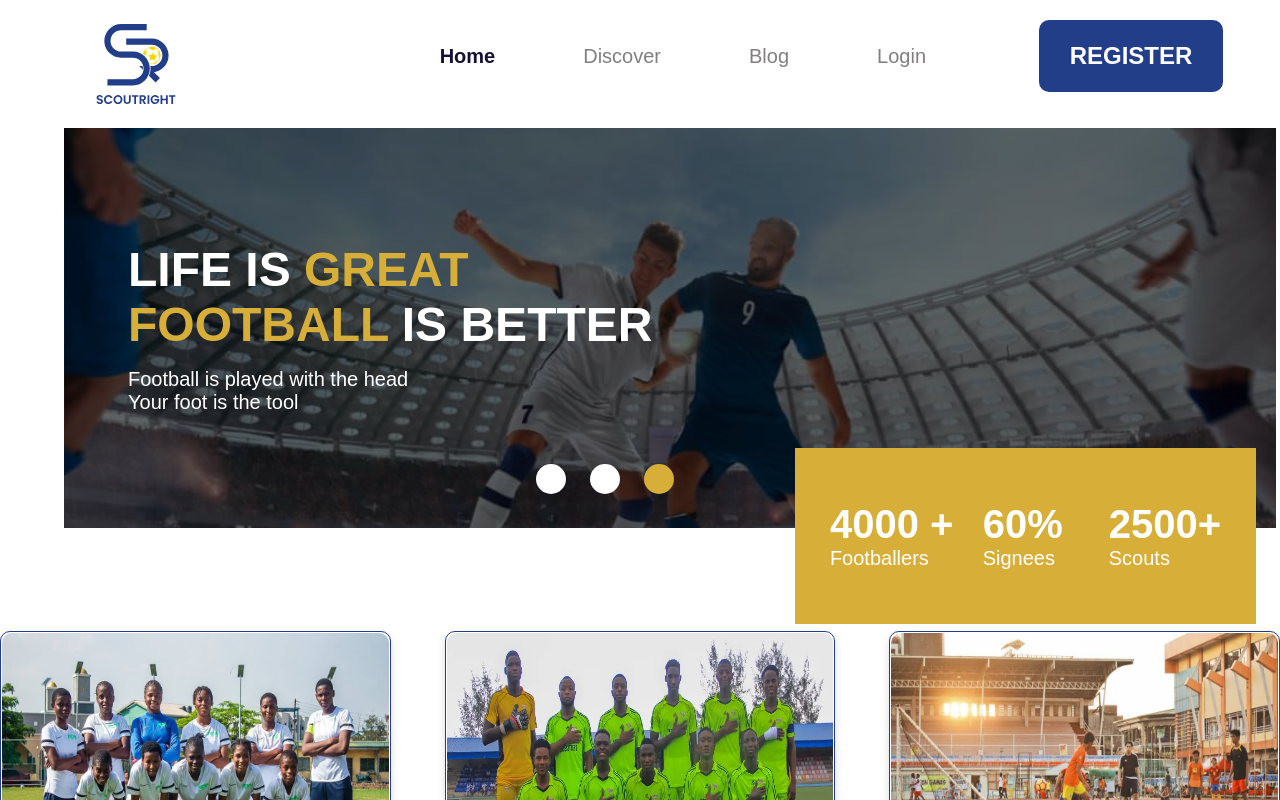
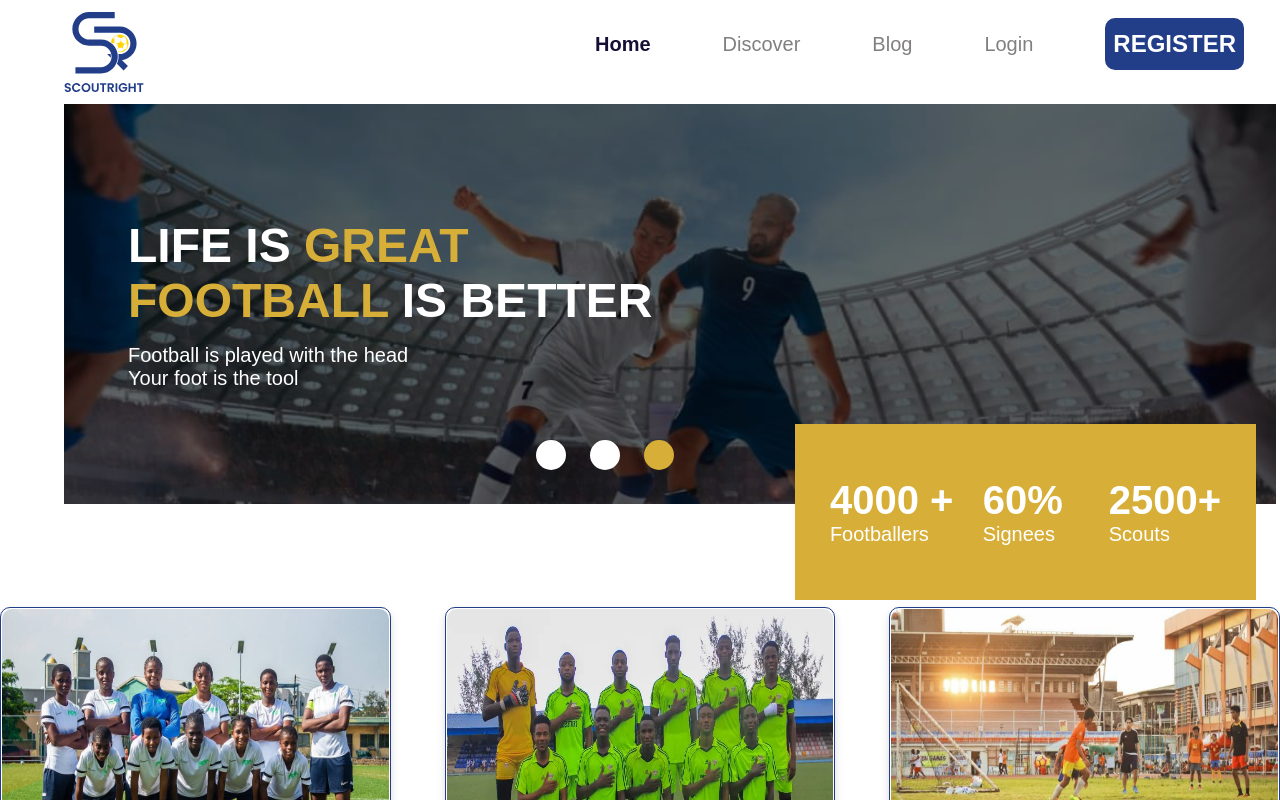
Before and after one commit to Neenoe/scouting-network, a React (Create React App) app: page / in a window 1280 px wide. Shown: the top 800 px of the page. Built offline with nearby package versions, Linux system fonts and the light colour scheme; a web font is replaced by a local one.

Commit message:
navbar rejuvenated

```diff
--- a/src/Components/Nav/Nav.jsx
+++ b/src/Components/Nav/Nav.jsx
@@ -60,17 +60,11 @@ function Nav() {
   return (
     <div className="head">
       <div className="header">
+
         <div className="header-logo">
         <ScoutLogo/>
         </div>
-
-        <div className="header-list flexStart"
-      /**
-       * Setting the initial keyframe to "null" will use
-       * the current value to allow for interruptable keyframes.
-       */
-      whileHover={{ scale: [null, 1.5, 1.4] }}
-      transition={{ duration: 0.3 }}>
+        <div className="header-list flexStart">
 
 
         <Link to="/" onClick={() => handleLinkClick("/")}>
@@ -97,9 +91,10 @@ function Nav() {
               REGISTER
             </button>
           </div>
-        </div>
+          </div>
 
         {/*  */}
+
 
 
         <div className='app__navbar-smallscreen'>
@@ -139,7 +134,7 @@ function Nav() {
 
     </ul>
 
-      {/* </OutsideClickHandler> */}
+
 
 
     </div>
@@ -162,6 +157,7 @@ function Nav() {
          </Box>
       </Modal>
     </div>
+
   );
 }
 
--- a/src/Components/Nav/nav.css
+++ b/src/Components/Nav/nav.css
@@ -1,71 +1,41 @@
-.header {
-  display: flex;
-  flex-direction: row;
-  justify-content: space-between;
-  align-items: center;
-  margin: auto;
-
-  padding: 2rem;
-  max-width: 1450px;
 
 
+.head {
+    width: 100%;
+    height: 120px;
+}
 
-
+.header {
+    max-width: 1400px;
+    margin: auto;
+    padding: 0 auto;
+    display: flex;
+    justify-content: space-between;
+    height: 100%;
+    align-items: center;
+}
+.header-list {
+    display: flex;
+    justify-content: space-between;
+    flex-direction: row;
+    align-items: center;
 
 }
 
-.active {
-    color: #161037;
-   font-weight: 700;
+.header-list > div {
+    padding: 0 36px;
+    color: #817F7F;
+    font-size: 20px;
 }
 
-.head {
-
-
-   /* margin-left: 2rem;
-   padding: 1.5rem; */
-   /* max-width: 1300px; */
-   margin: auto;
-   width: 100%;
-
-
+.header-list a {
+    padding: 0 36px;
+    color: #817F7F;
+    font-size: 20px;
 }
 
-.header-list {
-    color: #817F7F;
-    font-size: 20px;
-    display: flex;
-    flex-direction: row;
-    align-items: center;
-    justify-content: center;
-
-
-
-}
-
-.header-list div {
-    margin-left: 5.5rem;
-
-}
-
-
-
-
-.header-btn {
-    width: 234px;
-height: 72px;
-
-padding: 0.5rem;
-display: flex;
-flex-direction: row;
-align-items: center;
-justify-content: center;
-
-}
-
-.header-btn button {
-    width: 184px;
-    height: 72px;
+.header-list button {
+    padding: 12px 8px;
     border-radius: 10px;
     background: #223E88;
     color: #FFF;
@@ -76,7 +46,15 @@ line-height: normal;
     cursor: pointer;
     border: none;
 }
+.header-logo {
+    padding-top: 3rem;
+    padding-bottom: 3rem;
 
+}
+.active {
+    color: #161037;
+   font-weight: 700;
+  }
 .menu-icon {
     display: none;
 }
@@ -159,7 +137,7 @@ border: none;
 
 
 @media screen and (max-width: 1180px) {
-    .header {
+    /* .header {
         display: flex;
         flex-direction: row;
 
@@ -167,7 +145,7 @@ border: none;
         flex-wrap: nowrap;
 
         margin: auto;
-    }
+    } */
 
 
 
@@ -219,10 +197,18 @@ border: none;
         font-size: 10px;
     }
     .header-btn button{
-       margin-left: -9rem;
+
        width: 88px;
        height: 50px;
        font-size: 14px;
+       border-radius: 10px;
+       background: #223E88;
+       color: #FFF;
+       border: none;
+       font-style: normal;
+       font-weight: 700;
+       line-height: normal;
+       cursor: pointer;
     }
 
     .hamburger {
```
Lines whose indentation alone changed are shown as unchanged.
